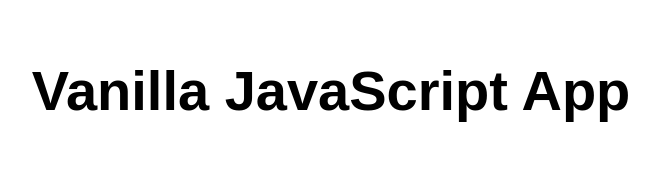
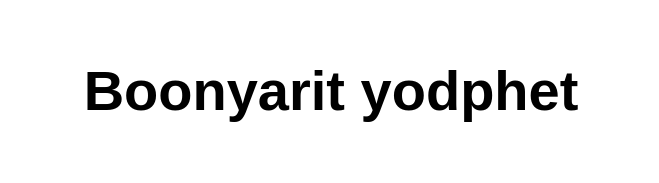
Before and after one commit to PleumJustgod/God2good4u, a website: page src/index.html in a window 1280 px wide. Shown: the whole page, without its empty margins (309-968 px from the left). Drawn offline with Linux system fonts and the light colour scheme.

Commit message:
Update index.html

```diff
--- a/src/index.html
+++ b/src/index.html
@@ -10,7 +10,7 @@
 
 <body>
   <main>
-    <h1>Vanilla JavaScript App</h1>
+    <h1>Boonyarit yodphet</h1>
   </main>
 </body>
 
```
